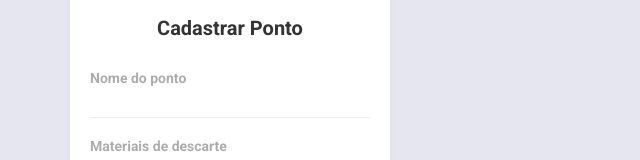
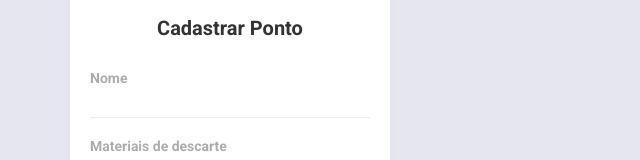
Before and after one commit to vhugorod/pev-web, a React (Create React App) app: page / in a window 1280 px wide. Shown: the part 224-384 px from the top of the page, without its empty margins (0-640 px from the left). Built offline with nearby package versions, Linux system fonts and the light colour scheme; no server answers.

Commit message:
form changes

```diff
--- a/src/components/CompanyForm/index.js
+++ b/src/components/CompanyForm/index.js
@@ -52,7 +52,7 @@ function CompanyForm({ onSubmit }) {
   return (
     <form onSubmit={handleSubmit}>
       <div className="input-block">
-        <label htmlFor="company_name">Nome do ponto</label>
+        <label htmlFor="company_name">Nome</label>
         <input
           name="company_name"
           id="company_name"
```
